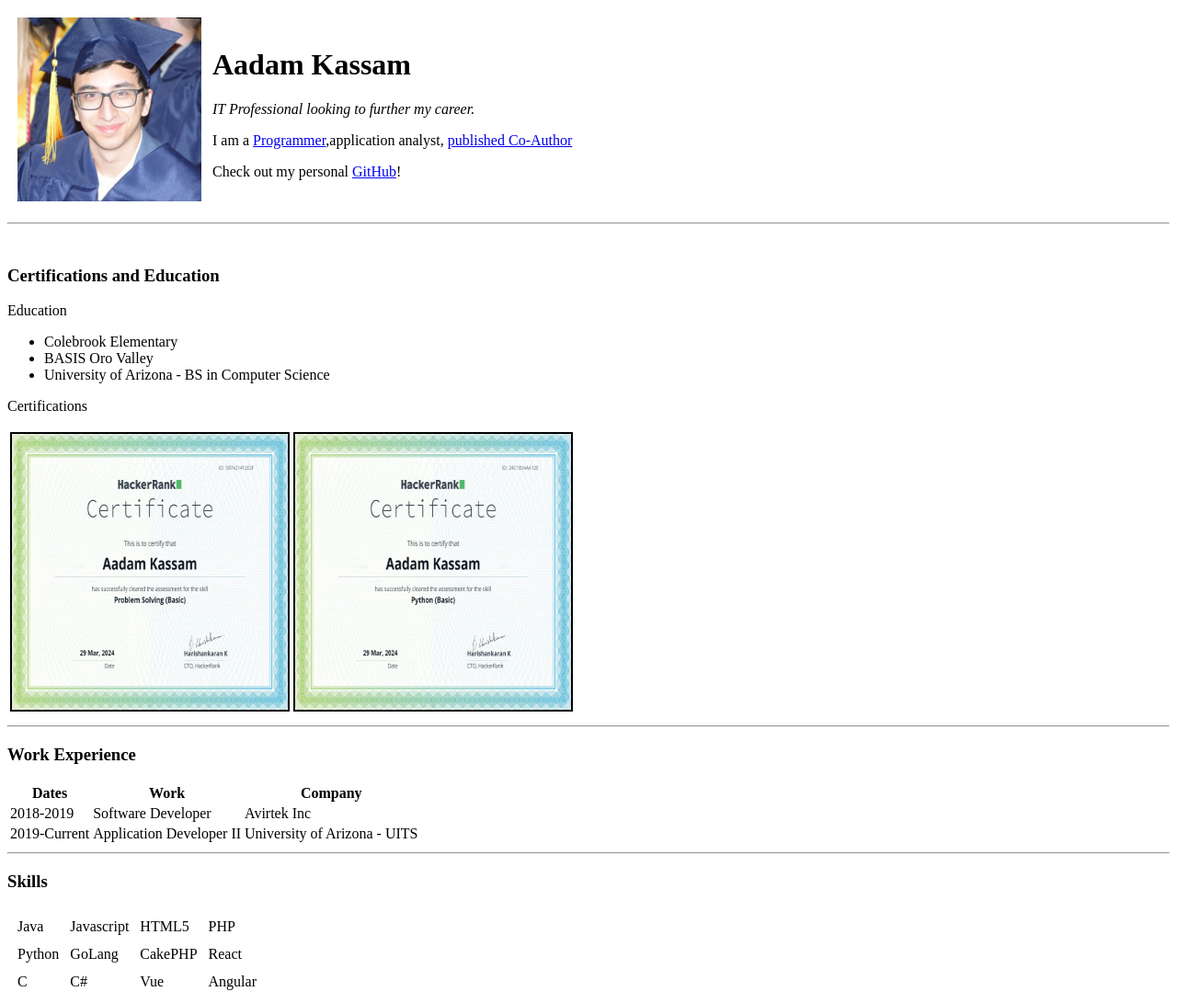
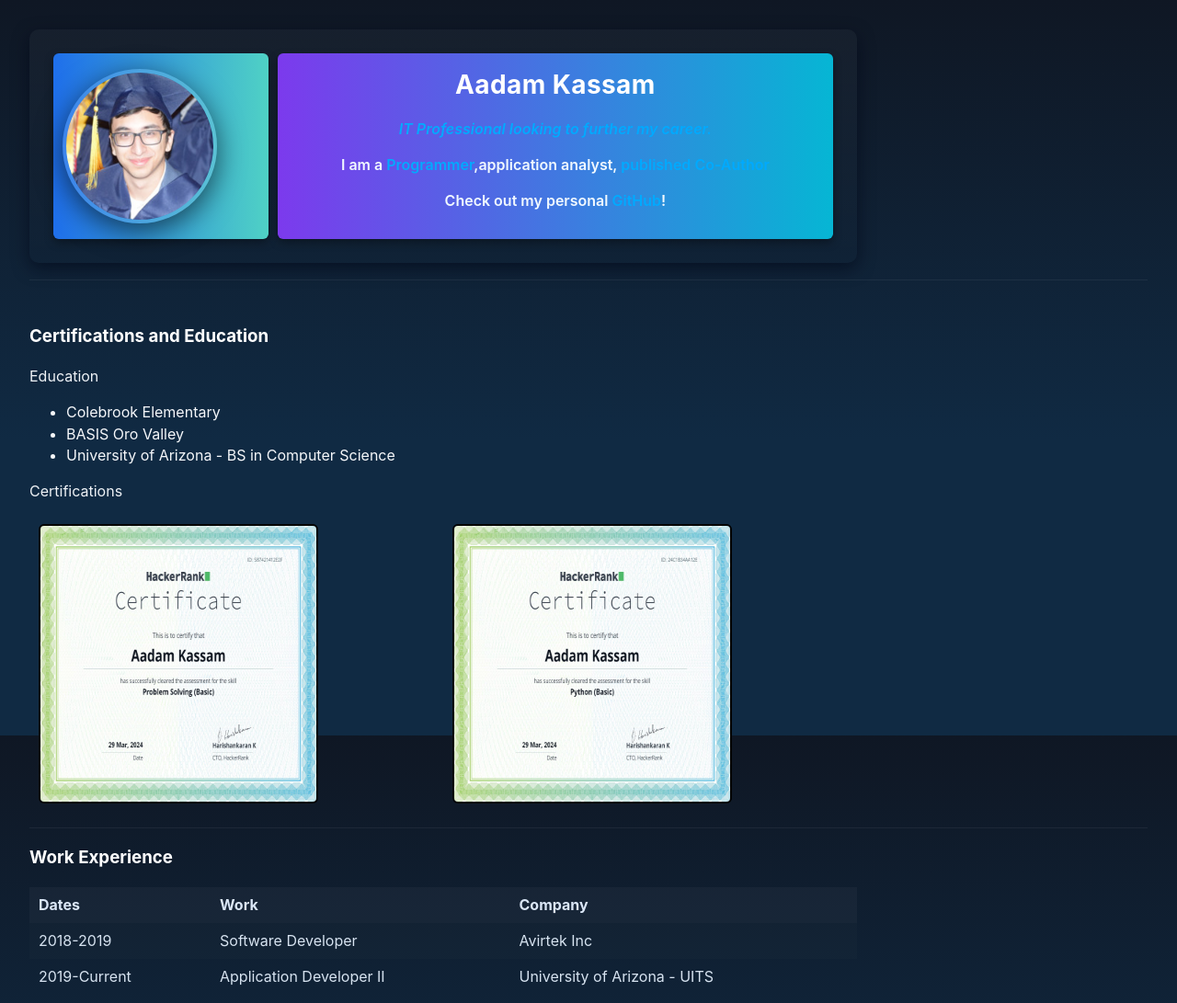
Before and after one commit to aadamkassamPersonal/cv, a plain HTML site: page index.html in a window 1280 px wide. Shown: the top 1091 px of the page at 92% size. Drawn offline with Linux system fonts and the light colour scheme.

Commit message:
added CSS through copilot

```diff
--- a/index.html
+++ b/index.html
@@ -4,12 +4,13 @@
     <meta charset="UTF-8" />
     <meta name="viewport" content="width=device-width, initial-scale=1.0" />
     <title>Aadam's Site</title>
+    <link rel="stylesheet" href="styles.css">
   </head>
-  <body>
-    <table cellspacing="10">
+  <body class="site">
+    <table class="header" cellspacing="10">
       <tr>
         <td>
-          <img src="Images/aadam.jpeg" alt="Aadam Graduation Profile Picture" />
+          <img class="profile" src="Images/aadam.jpeg" alt="Aadam Graduation Profile Picture" />
         </td>
         <td>
           <h1>Aadam Kassam</h1>
--- /dev/null
+++ b/styles.css
@@ -0,0 +1,137 @@
+/* styles.css - basic coloring and layout for Aadam's CV site */
+:root{
+  --bg-1: #0f1724; /* dark navy */
+  --bg-2: #102a43; /* deep blue */
+  --panel: #f5f7fa; /* light panel */
+  --accent: #00aaff; /* bright cyan */
+  --muted: #94a3b8; /* muted text */
+  --card: rgba(255,255,255,0.04);
+}
+
+/* Page background and base text */
+html,body{
+  height:100%;
+}
+body.site{
+  margin:0;
+  font-family: -apple-system, BlinkMacSystemFont, "Segoe UI", Roboto, "Helvetica Neue", Arial, sans-serif;
+  background: linear-gradient(180deg, var(--bg-1) 0%, var(--bg-2) 60%);
+  color: #eef2f6;
+  line-height:1.45;
+  padding:32px;
+}
+
+/* Header table used as a simple grid */
+table.header{
+  width:100%;
+  max-width:900px;
+  background: linear-gradient(180deg, rgba(255,255,255,0.03), transparent);
+  border-radius:10px;
+  padding:16px;
+  margin-bottom:18px;
+  box-shadow: 0 6px 18px rgba(2,6,23,0.6);
+  border-collapse: separate;
+}
+
+table.header td{
+  vertical-align: middle;
+  padding: 12px;
+}
+
+.profile{
+  width:160px;
+  height:160px;
+  object-fit:cover;
+  border-radius:50%;
+  border:4px solid rgba(255,255,255,0.12);
+  box-shadow: 0 8px 30px rgba(0,0,0,0.6);
+  display:block;
+}
+
+h1{
+  margin:0 0 6px 0;
+  color: #fff;
+  font-size:28px;
+  letter-spacing:0.4px;
+}
+
+em{ color: var(--accent); }
+
+/* Links styling */
+a{ color: var(--accent); text-decoration:none; }
+a:hover{ text-decoration:underline; }
+
+/* Page sections */
+hr{ border:none; height:1px; background:rgba(255,255,255,0.06); margin:18px 0; }
+h3{ color:#fff; margin-top:6px; }
+
+/* Lists and general tables */
+ul{ color:var(--panel); }
+table{
+  width:100%;
+  max-width:900px;
+  border-collapse:collapse;
+  margin-bottom:12px;
+}
+
+table th{
+  text-align:left;
+  padding:8px 10px;
+  background: rgba(255,255,255,0.03);
+  color:#dbe7f7;
+}
+
+table td{
+  padding:8px 10px;
+  color:#d7e3f0;
+}
+
+/* Certifications images */
+table img{ border-radius:6px; display:block; }
+
+/* Skills table: turn cells into colorful badges */
+table[cellspacing] td{
+  background: linear-gradient(90deg, rgba(255,255,255,0.02), rgba(255,255,255,0.01));
+  margin:6px;
+  border-radius:6px;
+  text-align:center;
+  font-weight:600;
+  color:#f1f9ff;
+  box-shadow: 0 4px 10px rgba(0,0,0,0.35);
+}
+
+/* make skills look like chips */
+table[cellspacing] td{
+  padding:14px 10px;
+}
+
+table[cellspacing] td:nth-child(1){ background: linear-gradient(90deg,#1f6feb,#4fd1c5); }
+table[cellspacing] td:nth-child(2){ background: linear-gradient(90deg,#7c3aed,#06b6d4); }
+table[cellspacing] td:nth-child(3){ background: linear-gradient(90deg,#ef4444,#f97316); }
+table[cellspacing] td:nth-child(4){ background: linear-gradient(90deg,#06b6d4,#3b82f6); }
+
+/* Work table rows */
+table tr:nth-child(even){ background: rgba(255,255,255,0.01); }
+
+/* Contact link styled as button */
+a[href$="contactInfo.html"]{
+  display:inline-block;
+  margin-top:6px;
+  background:var(--accent);
+  color:#05202b;
+  padding:8px 14px;
+  border-radius:6px;
+  font-weight:600;
+}
+a[href$="contactInfo.html"]:hover{ filter:brightness(0.95); }
+
+/* Responsive: stack header on small screens */
+@media (max-width:700px){
+  table.header{ display:block; padding:14px; }
+  table.header td{ display:block; text-align:center; }
+  .profile{ margin:0 auto 10px; }
+  table, table.header{ max-width:100%; }
+}
+
+/* Small print / muted text */
+small, .muted{ color:var(--muted); }
```
